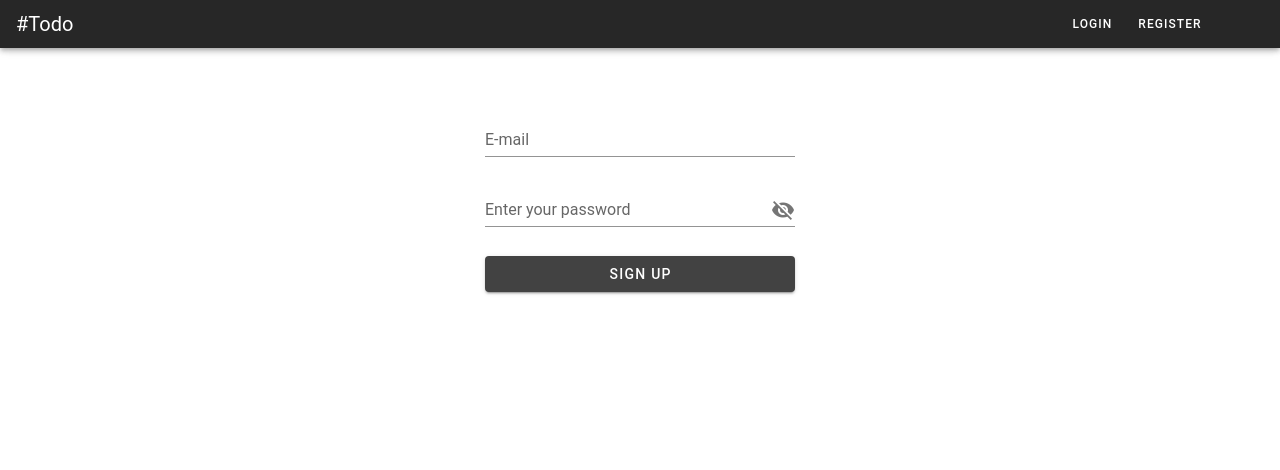
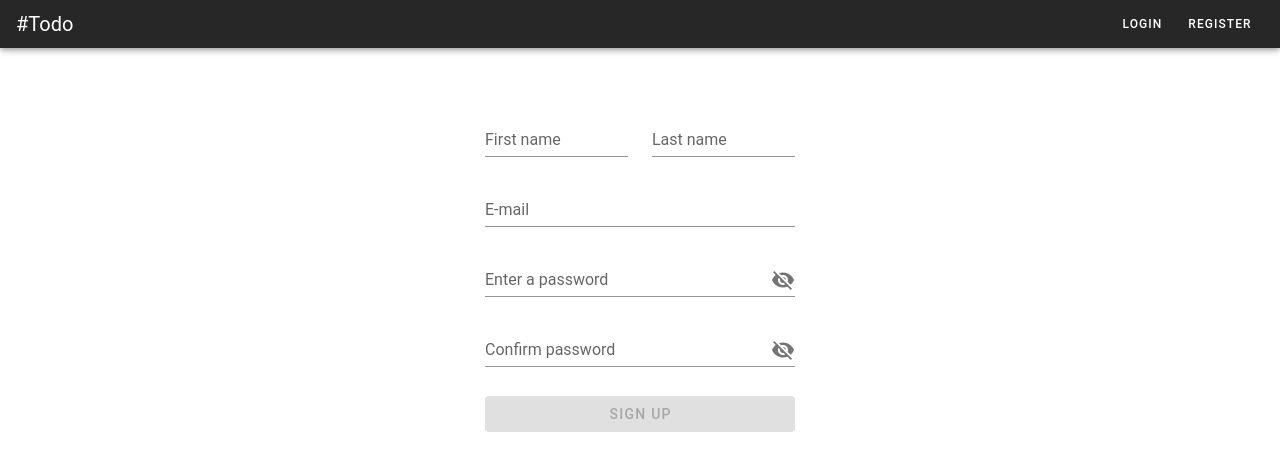
Before and after one commit to oneofthedevs/VueTodoList, a Vue app: page /Auth/Register in a window 1280 px wide. Shown: the top 470 px of the page. Built offline with nearby package versions, Linux system fonts and the light colour scheme; no server answers; what vuefire would draw is missing.

Commit message:
Added form validation, implemented material ui in register

```diff
--- a/src/components/navbar.vue
+++ b/src/components/navbar.vue
@@ -4,25 +4,23 @@
       <v-toolbar-title>#Todo</v-toolbar-title>
 
       <v-spacer></v-spacer>
-      <v-btn text small>
+
       <router-link v-if="!isLoggedIn" class="link-btn" :to="{ name: 'Login' }"
-          >Login</router-link
-        ></v-btn
+        ><v-btn text small>Login</v-btn></router-link
       >
 
-      <v-btn text small>
       <router-link
         v-if="!isLoggedIn"
         class="link-btn"
         :to="{ name: 'Register' }"
-          >Register</router-link
       >
-      </v-btn>
-      <v-btn text small>
+        <v-btn text small>Register</v-btn></router-link
+      >
+
       <router-link v-if="isLoggedIn" class="link-btn" :to="{ name: 'Home' }"
-          >Dashboard</router-link
+        ><v-btn text small>Dashboard</v-btn></router-link
       >
-      </v-btn>
+
       <v-btn
         color="error"
         v-if="isLoggedIn"
--- a/src/services/auth-service.js
+++ b/src/services/auth-service.js
@@ -1,9 +1,9 @@
 import firebase from "firebase";
 
-export const login = async () => {
+export const login = async (email, password) => {
   firebase
     .auth()
-    .signInWithEmailAndPassword(this.username, this.password)
+    .signInWithEmailAndPassword(email, password)
     .then(() => {
       return true;
     })
--- a/src/views/Login.vue
+++ b/src/views/Login.vue
@@ -18,7 +18,7 @@
       <v-btn
         class="mt-2"
         :loading="loading"
-        :disabled="loading"
+        :disabled="loading || isEnable"
         color="secondary"
         @click="onLogin"
       >
@@ -89,16 +89,24 @@ export default {
   },
   methods: {
     async onLogin() {
+      this.loading = true;
       let response = await login(this.username, this.password);
       if (response) {
         this.$router.push({ name: "Home" });
       } else {
         console.log("error");
       }
+      this.loading = false;
     },
   },
   created() {
     document.title = "TodoList - Login";
+  },
+  computed: {
+    isEnable() {
+      if (this.username && this.password) return false;
+      else return true;
+    },
   },
 };
 </script>
--- a/src/views/Register.vue
+++ b/src/views/Register.vue
@@ -1,8 +1,25 @@
 <template>
   <div class="login-form">
     <form @submit.prevent="onRegister()" class="form-card" autocomplete="off">
+      <v-row>
+        <v-col>
+          <v-text-field
+            class="p-1"
+            v-model="firstName"
+            label="First name"
+            :rules="[rules.required]"
+          ></v-text-field>
+        </v-col>
+        <v-col>
+          <v-text-field
+            v-model="lastName"
+            label="Last name"
+            :rules="[rules.required]"
+          ></v-text-field>
+        </v-col>
+      </v-row>
       <v-text-field
-        v-model="username"
+        v-model="userName"
         label="E-mail"
         :rules="[rules.required, rules.email]"
       ></v-text-field>
@@ -10,15 +27,24 @@
         v-model="password"
         :append-icon="show ? 'mdi-eye' : 'mdi-eye-off'"
         :type="show ? 'text' : 'password'"
-        :rules="[rules.required]"
+        :rules="[rules.required, rules.minLength, rules.password]"
         name="input-10-1"
-        label="Enter your password"
+        label="Enter a password"
+        @click:append="show = !show"
+      ></v-text-field>
+      <v-text-field
+        v-model="confirmPassword"
+        :append-icon="show ? 'mdi-eye' : 'mdi-eye-off'"
+        :type="show ? 'text' : 'password'"
+        :rules="[rules.passwordMatch]"
+        name="input-10-1"
+        label="Confirm password"
         @click:append="show = !show"
       ></v-text-field>
       <v-btn
         class="mt-2"
         :loading="loading"
-        :disabled="loading"
+        :disabled="loading || isEnabled"
         color="secondary"
         @click="onRegister"
       >
@@ -33,32 +59,6 @@
       >
         Invalid Email or Password
       </v-alert>
-      <!-- <div class="form-items">
-        <label for="username">Email</label>
-        <input
-          type="email"
-          v-model="username"
-          class="form-item"
-          name="username"
-        />
-      </div>
-      <div class="form-items">
-        <label for="password">Password</label>
-        <input
-          type="password"
-          v-model="password"
-          class="form-item"
-          name="password"
-        />
-      </div>
-      <div class="form-items">
-        <button
-          class="btn btn-primary mt-1"
-          :disabled="username === '' || password === ''"
-        >
-          Register
-        </button>
-      </div> -->
     </form>
   </div>
 </template>
@@ -70,8 +70,11 @@ export default {
   components: {},
   data() {
     return {
-      username: "",
+      userName: "",
       password: "",
+      confirmPassword: "",
+      firstName: "",
+      lastName: "",
       show: false,
       rules: {
         required: (value) => !!value || "Required.",
@@ -80,6 +83,17 @@ export default {
           const pattern = /^(([^<>()[\]\\.,;:\s@"]+(\.[^<>()[\]\\.,;:\s@"]+)*)|(".+"))@((\[[0-9]{1,3}\.[0-9]{1,3}\.[0-9]{1,3}\.[0-9]{1,3}])|(([a-zA-Z\-0-9]+\.)+[a-zA-Z]{2,}))$/;
           return pattern.test(value) || "Invalid e-mail.";
         },
+        password: (value) => {
+          const pattern = /^(?=.*[a-z])(?=.*[A-Z])(?=.*\d)(?=.*[#$^+=!*()@%&]).{8,}$/;
+          return (
+            pattern.test(value) ||
+            "Password must contain lower case, uppercare character and a symbol"
+          );
+        },
+        minLength: (value) =>
+          value.length > 8 || "Password must be 8 characters",
+        passwordMatch: (value) =>
+          value === this.password || "Password does not match",
       },
       loading: false,
       formError: false,
@@ -100,6 +114,13 @@ export default {
   created() {
     document.title = "TodoList - Register";
   },
+  computed: {
+    isEnabled() {
+      if (this.userName && this.password && this.firstName && this.lastName)
+        return false;
+      else return true;
+    },
+  },
 };
 </script>
 
```
Lines whose indentation alone changed are shown as unchanged.
